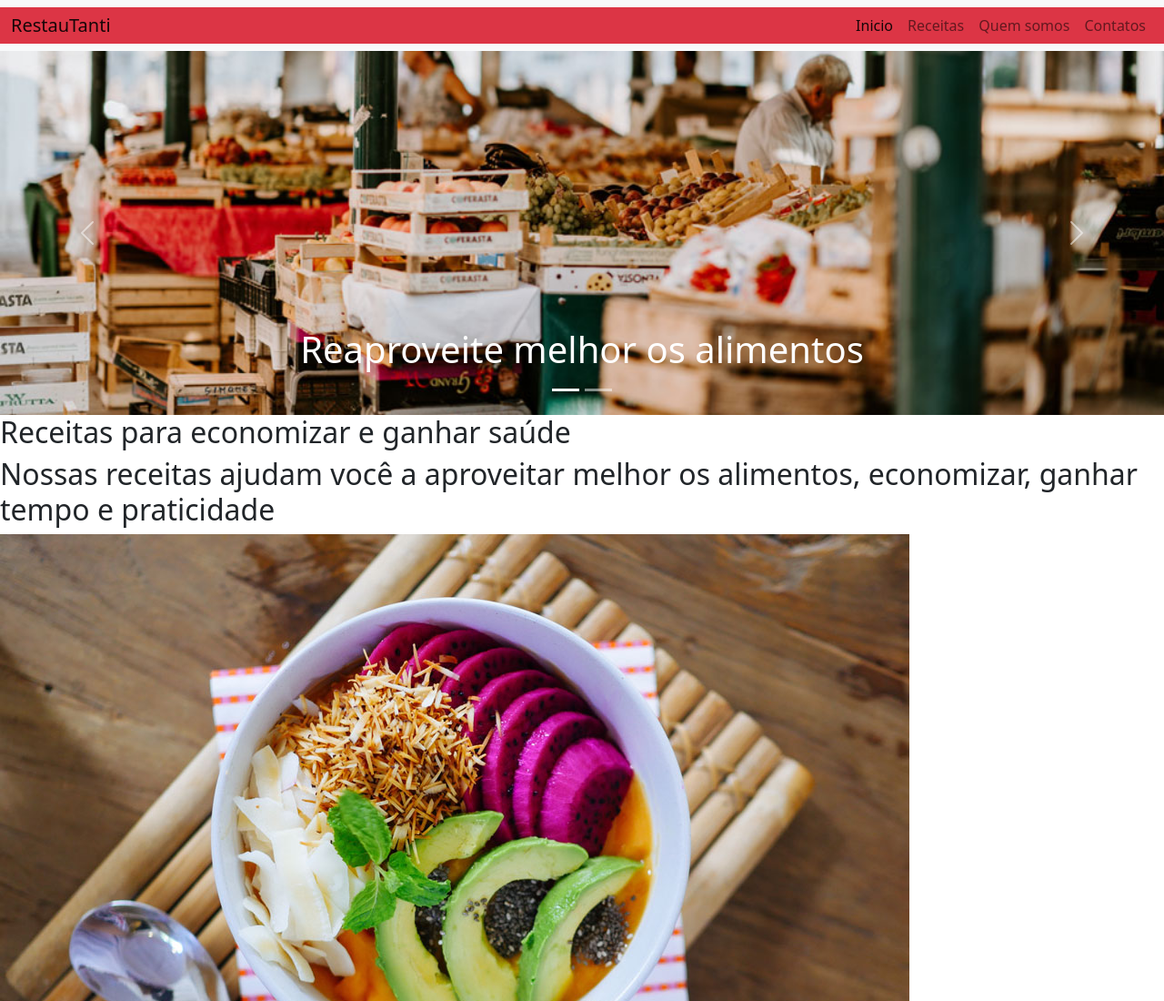
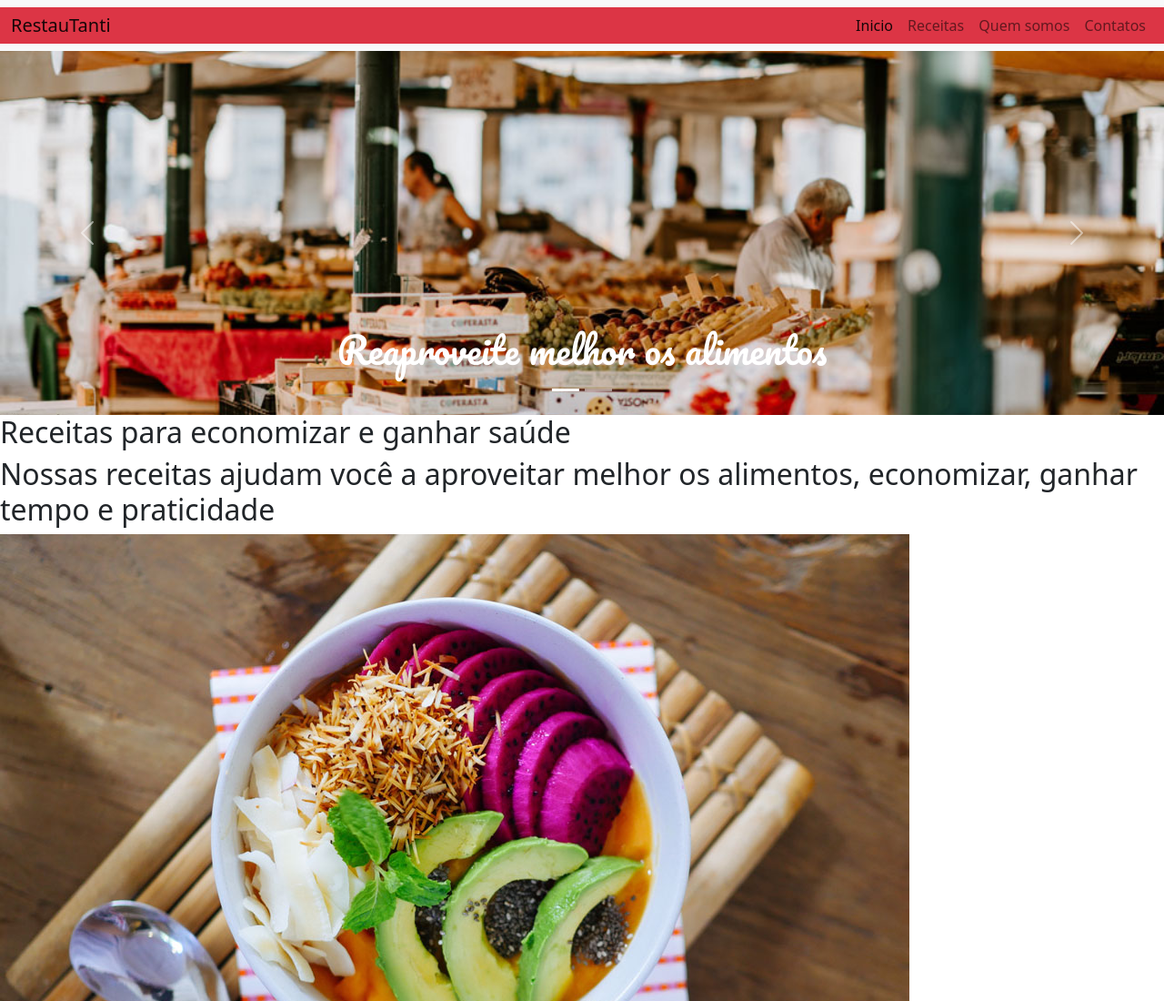
Before and after one commit to GabrielliMelo/bootstrat-alura, a plain HTML site: page projeto-base/index.html in a window 1280 px wide. Shown: the top 1100 px of the page at 91% size. Drawn offline with nearby package versions, Linux system fonts and the light colour scheme.

Commit message:
chore: fonte do google

```diff
--- a/projeto-base/index.html
+++ b/projeto-base/index.html
@@ -5,6 +5,9 @@
     <meta name="viewport" content="width=device-width, initial-scale=1" />
     <title>fruta e fruto</title>
     <!-- CSS only -->
+    <link rel="preconnect" href="https://fonts.googleapis.com">
+<link rel="preconnect" href="https://fonts.gstatic.com" crossorigin>
+<link href="https://fonts.googleapis.com/css2?family=Inter:wght@600&family=Montserrat:wght@400;600;700&family=Nunito:wght@400;600;700&family=Pacifico&family=Roboto+Condensed:ital,wght@1,700&display=swap" rel="stylesheet">
     <link
       href="https://cdn.jsdelivr.net/npm/bootstrap@5.2.0/dist/css/bootstrap.min.css"
       rel="stylesheet"
--- a/projeto-base/src/style.css
+++ b/projeto-base/src/style.css
@@ -1,5 +1,8 @@
 .imagem-carrossel {
   object-fit: cover;
-  object-position: 0 80%;
   height: 400px;
 }
+
+h1 {
+  font-family: "Pacifico", cursive;
+}
```
